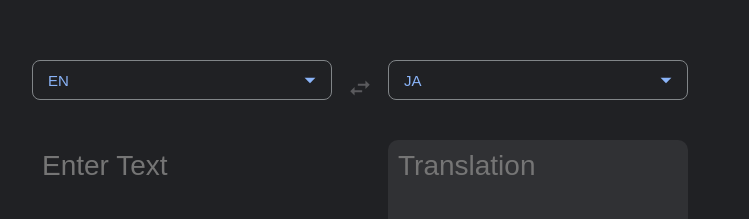
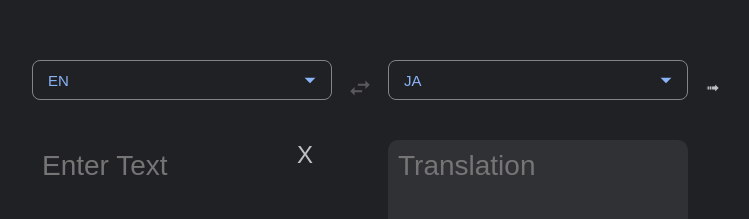
Before and after one commit to echizenyayota/deepl-translate-clone, a React (Create React App) app: page / in a window 1280 px wide. Shown: the part 160-379 px from the top of the page, without its empty margins (282-1031 px from the left). Built offline with nearby package versions, Linux system fonts and the light colour scheme.

Commit message:
completed

```diff
--- a/src/App.js
+++ b/src/App.js
@@ -3,11 +3,28 @@ import Arrows from "./components/Arrows";
 import Button from "./components/Button";
 import Modal from "./components/Modal";
 import { useState } from "react";
+import axios from "axios";
 
 const App = () => {
   const [showModal, setShowModal] = useState(null);
   const [inputLanguage, setInputLanguage] = useState("EN");
   const [outputLanguage, setOutputLanguage] = useState("JA");
+  const [textToTranslate, setTextToTranslate] = useState("");
+  const [translatedText, setTranslatedText] = useState("");
+
+  const translate = async () => {
+    const data = {
+       outputLanguage,
+       inputLanguage,
+       textToTranslate
+    };
+    const response = await axios("http://localhost:8000/translation", {
+      params: data
+    });
+    setTranslatedText(response.data);
+
+  }
+
 
   const handleClick = () => {
     setInputLanguage(outputLanguage);
@@ -21,6 +38,9 @@ const App = () => {
           selectedLanguage={inputLanguage}
           style="input"
           setShowModal={setShowModal}
+          textToTranslate={textToTranslate}
+          setTextToTranslate={setTextToTranslate}
+          setTranslatedText={setTranslatedText}
         />
           <div className="arrow-container" onClick={handleClick}>
             <Arrows />
@@ -29,7 +49,11 @@ const App = () => {
           selectedLanguage={outputLanguage}
           style="output"
           setShowModal={setShowModal}
+          translatedText={translatedText}
         />
+        <div className="button-container" onClick={translate} >
+          <Button />
+        </div>
       </>}
 
       {showModal &&
--- a/src/components/Button.js
+++ b/src/components/Button.js
@@ -1,7 +1,5 @@
 const Button = () => {
-  return (
-    <div>Button</div>
-  )
+  return <div>➟</div>;
 }
 
 export default Button;
--- a/src/components/SelectDropDown.js
+++ b/src/components/SelectDropDown.js
@@ -1,4 +1,8 @@
-const SelectDropDown = ({ style, setShowModal, selectedLanguage }) => {
+const SelectDropDown = ({
+  style,
+  setShowModal,
+  selectedLanguage,
+ }) => {
   return (
     <div className="select-drop-down">
       <input value={selectedLanguage} onClick={() => setShowModal(style)}/>
--- a/src/components/TextBox.js
+++ b/src/components/TextBox.js
@@ -1,6 +1,20 @@
 import SelectDropDown from "./SelectDropDown";
 
-const TextBox = ({ selectedLanguage, style, setShowModal }) => {
+const TextBox = ({
+  selectedLanguage,
+  style,
+  setShowModal,
+  setTextToTranslate,
+  textToTranslate,
+  translatedText,
+  setTranslatedText
+}) => {
+
+  const handleClick = () => {
+    setTextToTranslate("");
+    setTranslatedText("");
+  }
+
   return (
     <div className={style}>
       <SelectDropDown
@@ -11,7 +25,12 @@ const TextBox = ({ selectedLanguage, style, setShowModal }) => {
       <textarea
         placeholder={style === "input" ? "Enter Text" : "Translation" }
         disabled={style === "output"}
+        onChange={(e) => setTextToTranslate(e.target.value)}
+        value={style === "input" ? textToTranslate: translatedText }
       />
+      { style === "input" && (
+        <div className="delete" onClick={handleClick}>X</div>
+      )}
     </div>
   )
 }
--- a/src/index.css
+++ b/src/index.css
@@ -105,3 +105,17 @@ textarea {
   padding: 6px;
   fill: #5a5a5d;
 }
+
+.button-container {
+  color:#bdc1c6;
+  padding: 18px;
+  height: 20px;
+}
+
+.input .delete {
+  position: relative;
+  left: 265px;
+  top: -165px;
+  font-size: 24px;
+  color: #bdc1c6;
+}
```
Also changed, not shown: package.json (+6 -1 lines), server.js (added, +35 -0 lines), 2 other files (tests, documents, lock files or other folders).
